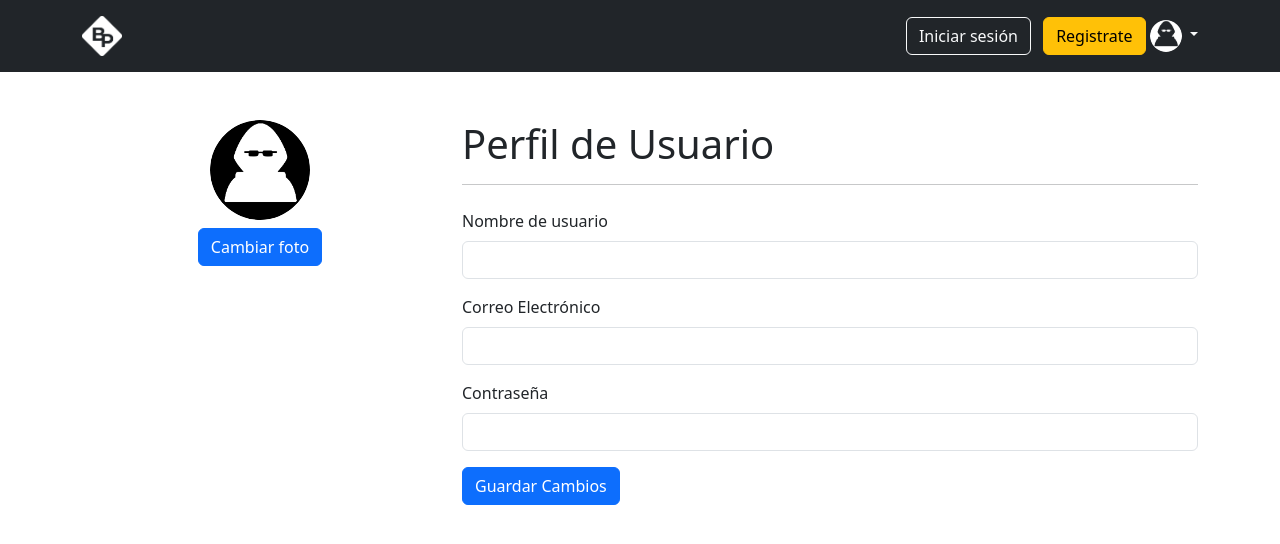
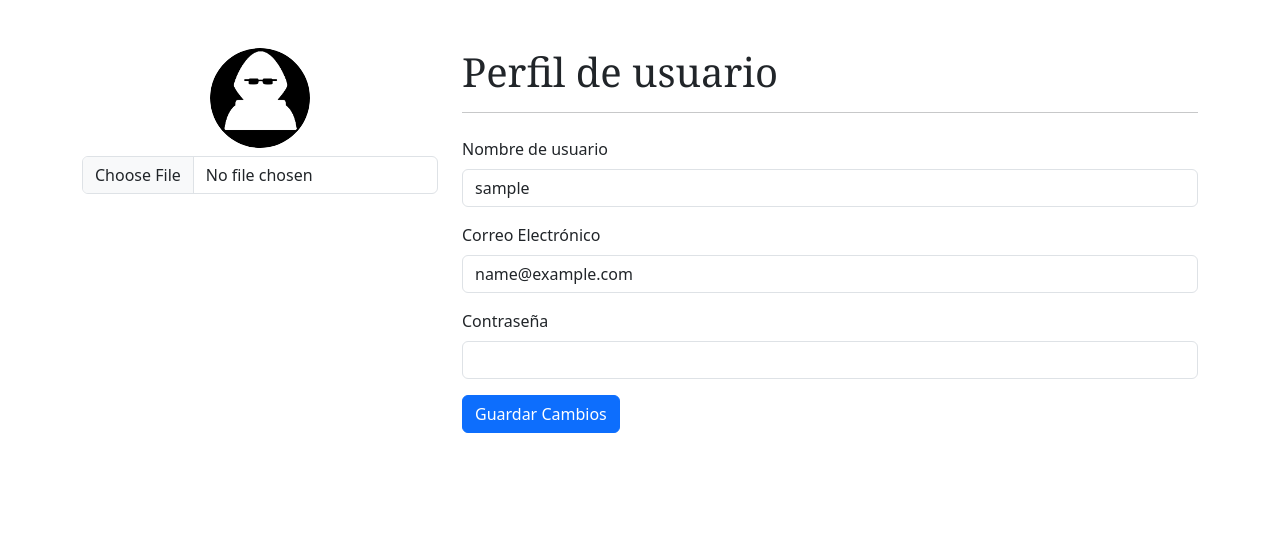
Before and after one commit to Androide47/pythonBlog, a Flask app: template blogr/templates/auth/profile.html in a window 1280 px wide. Shown: the top 544 px of the page. Run offline with Flask 3, Linux system fonts and the light colour scheme; the template is opened without the code that fills it: values that come from a table or form of the project are taken from there, others are empty; tables that the repository leaves empty hold one stand-in row (values such as "Sample post"); some libraries are stand-ins or nearby versions.

Commit message:
feat: updates

```diff
--- a/blogr/templates/auth/profile.html
+++ b/blogr/templates/auth/profile.html
@@ -1,99 +1,58 @@
-<!DOCTYPE html>
-<html lang="es">
-
-<head>
-    <meta charset="UTF-8">
-    <meta http-equiv="X-UA-Compatible" content="IE=edge">
-    <meta name="viewport" content="width=device-width, initial-scale=1.0">
-    <title>BlogPosts - Iniciar sesón</title>
-
-    <!-- Estilos de bootstrap y de app -->
-    <link rel="stylesheet" href="../css/bootstrap.min.css">
-
-</head>
-
-<body>
-
-    <header class="p-3 text-bg-dark">
+{%extends 'base.html'%} {%block header%}{%endblock%} {%block content%}
 <div class="container">
-            <div class="d-flex align-items-center justify-content-between">
-                <a href="../index.html" class="d-flex align-items-center mb-2 mb-lg-0 text-white text-decoration-none">
-                    <img src="../img/bp-light.png" alt="blog posts" width="40">
-                </a>
-
-                <div class="text-end">
-                    <a href="login.html" class="btn btn-outline-light me-2">Iniciar sesión</a>
-                    <a href="register.html" class="btn btn-warning">Registrate</a>
-
-                    <a href="#" class="link-light text-decoration-none dropdown-toggle" data-bs-toggle="dropdown">
-                        <img src="../img/user-light.png" alt="mdo" width="32" height="32" class="rounded-circle">
-                    </a>
-                    <ul class="dropdown-menu text-small">
-                        <li>
-                        <li><a class="dropdown-item d-flex align-items-center gap-2 py-2" href="admin/create.html">
-                                <span class="d-inline-block bg-success rounded-circle p-1"></span>
-                                Crear Blog
-                            </a>
-                        </li>
-                        </li>
-                        <li><a class="dropdown-item d-flex align-items-center gap-2 py-2" href="admin/posts.html">
-                                <span class="d-inline-block bg-primary rounded-circle p-1"></span>
-                                Mis Blogs
-                            </a>
-                        </li>
-                        <li><a class="dropdown-item d-flex align-items-center gap-2 py-2" href="auth/profile.html">
-                                <span class="d-inline-block bg-info rounded-circle p-1"></span>
-                                Perfil
-                            </a>
-                        </li>
-                        <li>
-                            <hr class="dropdown-divider">
-                        </li>
-                        <li><a class="dropdown-item d-flex align-items-center gap-2 py-2" href="#">
-                                <span class="d-inline-block bg-danger rounded-circle p-1"></span>
-                                Cerrar sesión
-                            </a>
-                        </li>
-                    </ul>
-                </div>
-            </div>
-        </div>
-    </header>
-    <div class="container">
+  <form method="POST">
     <div class="row mt-5">
       <div class="col-md-4">
         <div class="text-center">
-                    <img src="../img/user-dark.png" width="100" class="profile-image rounded-circle mb-2"
-                        alt="Foto de perfil">
+          <img
+            src="{{url_for('static', filename='img/user-dark.png')}}"
+            width="100"
+            class="profile-image rounded-circle mb-2"
+            alt="Foto de perfil"
+          />
           <div class="mb-3">
-                        <input type="file" id="file" class="form-control" accept="image/*" hidden>
-                        <button class="btn btn-primary mb-2" onclick="document.getElementById('file').click()">Cambiar
-                            foto</button>
+            <input type="file" id="photo" name="photo" class="form-control" />
           </div>
         </div>
       </div>
       <div class="col-md-8">
-                <h1>Perfil de Usuario</h1>
-                <hr class="mb-4">
-                <form>
+        <h1>{%block title%}Perfil de usuario{%endblock%}</h1>
+        <hr class="mb-4" />
         <div class="mb-3">
           <label for="username" class="form-label">Nombre de usuario</label>
-                        <input type="text" class="form-control" id="username" readonly required>
+          <input
+            type="text"
+            class="form-control"
+            id="username"
+            name="username"
+            value="{{user.username}}"
+            required
+          />
         </div>
         <div class="mb-3">
           <label for="email" class="form-label">Correo Electrónico</label>
-                        <input type="email" class="form-control" id="email" required>
+          <input
+            type="email"
+            class="form-control"
+            id="email"
+            name="email"
+            value="{{user.email}}"
+            readonly
+          />
         </div>
         <div class="mb-3">
           <label for="password" class="form-label">Contraseña</label>
-                        <input type="password" class="form-control" id="password" required>
+          <input
+            type="password"
+            class="form-control"
+            id="password"
+            name="password"
+          />
         </div>
         <button type="submit" class="btn btn-primary">Guardar Cambios</button>
+      </div>
+    </div>
   </form>
 </div>
-        </div>
-    </div>
-    <script src="../js/bootstrap.bundle.min.js"></script>
-</body>
 
-</html>
+{%endblock%}
--- a/blogr/templates/base.html
+++ b/blogr/templates/base.html
@@ -15,55 +15,105 @@
       rel="stylesheet"
       href="{{url_for('static', filename='css/style.css')}}"
     />
-    {%block head%}
-    {%endblock%}
+    {%block head%} {%endblock%}
   </head>
-
 
   <body>
     {%block header%}
     <header class="p-3 text-bg-dark">
       <div class="container">
         <div class="d-flex align-items-center justify-content-between">
-                <a href="index.html" class="d-flex align-items-center mb-2 mb-lg-0 text-white text-decoration-none">
-                    <img src="{{url_for('static', filename='img/bp-light.png')}}" alt="blog posts" width="40">
+          <a
+            href="{{url_for('home.index')}}"
+            class="d-flex align-items-center mb-2 mb-lg-0 text-white text-decoration-none"
+          >
+            <img
+              src="{{url_for('static', filename='img/bp-light.png')}}"
+              alt="blog posts"
+              width="40"
+            />
           </a>
 
+          {%if not g.user%}
           <div class="text-end">
-                    <a href="{{url_for('auth.login')}}" class="btn btn-outline-light me-2">Iniciar sesión</a>
-                    <a href="{{url_for('auth.register')}}" class="btn btn-warning">Registrate</a>
+            <a
+              href="{{url_for('auth.login')}}"
+              class="btn btn-outline-light me-2"
+              >Iniciar sesión</a
+            >
+            <a href="{{url_for('auth.register')}}" class="btn btn-warning"
+              >Registrate</a
+            >
+            {%else%}
 
-                    <a href="{{url_for('home.blog')}}" class="link-light text-decoration-none dropdown-toggle" data-bs-toggle="dropdown">
-                        <img src="https://github.com/mdo.png" alt="mdo" width="32" height="32" class="rounded-circle">
+            <a
+              href="{{url_for('home.index')}}"
+              class="link-light text-decoration-none dropdown-toggle"
+              data-bs-toggle="dropdown"
+            >
+              <img
+                src="{{url_for('static', filename='img/user-light.png')}}"
+                alt="mdo"
+                width="32"
+                height="32"
+                class="rounded-circle"
+              />
             </a>
             <ul class="dropdown-menu text-small">
-
               <li>
-                        <li><a class="dropdown-item d-flex align-items-center gap-2 py-2" href="admin/create.html">
-                                <span class="d-inline-block bg-success rounded-circle p-1"></span>
+                <span class="dropdown-item-text"
+                  >Hola, {{g.user.username}}</span
+                >
+              </li>
+              <li>
+                <a
+                  class="dropdown-item d-flex align-items-center gap-2 py-2"
+                  href="{{url_for('post.create')}}"
+                >
+                  <span
+                    class="d-inline-block bg-success rounded-circle p-1"
+                  ></span>
                   Crear Blog
                 </a>
               </li>
-                        </li>
-                        <li><a class="dropdown-item d-flex align-items-center gap-2 py-2" href="admin/posts.html">
-                                <span class="d-inline-block bg-primary rounded-circle p-1"></span>
+              <li>
+                <a
+                  class="dropdown-item d-flex align-items-center gap-2 py-2"
+                  href="{{url_for('post.posts')}}"
+                >
+                  <span
+                    class="d-inline-block bg-primary rounded-circle p-1"
+                  ></span>
                   Mis Blogs
                 </a>
               </li>
-                        <li><a class="dropdown-item d-flex align-items-center gap-2 py-2" href="auth/profile.html">
-                                <span class="d-inline-block bg-info rounded-circle p-1"></span>
+              <li>
+                <a
+                  class="dropdown-item d-flex align-items-center gap-2 py-2"
+                  href="{{url_for('auth.profile', id = g.user.id)}}"
+                >
+                  <span
+                    class="d-inline-block bg-info rounded-circle p-1"
+                  ></span>
                   Perfil
                 </a>
               </li>
               <li>
-                            <hr class="dropdown-divider">
+                <hr class="dropdown-divider" />
               </li>
-                        <li><a class="dropdown-item d-flex align-items-center gap-2 py-2" href="#">
-                                <span class="d-inline-block bg-danger rounded-circle p-1"></span>
+              <li>
+                <a
+                  class="dropdown-item d-flex align-items-center gap-2 py-2"
+                  href="{{url_for('auth.logout')}}"
+                >
+                  <span
+                    class="d-inline-block bg-danger rounded-circle p-1"
+                  ></span>
                   Cerrar sesión
                 </a>
               </li>
             </ul>
+            {%endif%}
           </div>
         </div>
       </div>
@@ -71,21 +121,24 @@
     {%endblock%}
 
     <!-- Sección de contenido -->
-    {% block content %}
-
-    {% for message in get_flashed_messages() %}
+    {% block content %} {% for message in get_flashed_messages() %}
     <div class="container col-xl-10 col-xxl-8 px-4 py-5">
       <div class="row">
-            <div class="alert {%block message%} alert-danger {%endblock%}" role="alert">
+        <div
+          class="alert {%block message%} alert-danger {%endblock%}"
+          role="alert"
+        >
           {{message}}
-            <button type="button" class="btn-close" data-bs-dismiss="alert" aria-label="Close"></button>
+          <button
+            type="button"
+            class="btn-close"
+            data-bs-dismiss="alert"
+            aria-label="Close"
+          ></button>
         </div>
       </div>
     </div>
-    {% endfor %}
-
-    {%endblock%}
-
+    {% endfor %} {%endblock%}
 
     <script src="{{url_for('static', filename='js/bootstrap.bundle.min.js')}}"></script>
   </body>
--- a/blogr/templates/index.html
+++ b/blogr/templates/index.html
@@ -17,7 +17,7 @@
         ¡Únete a nuestra comunidad hoy y comienza a compartir tus ideas con el
         mundo!
       </p>
-      <a href="auth/register.html" class="btn btn-outline-dark w-50 fs-3"
+      <a href="{{ url_for('auth.register') }}" class="btn btn-outline-dark w-50 fs-3"
         >Registrate</a
       >
     </div>
```
Also changed, not shown: blogr/auth.py (+24 -5 lines), blogr/templates/auth/register.html (+6 -4 lines). Lines whose indentation alone changed are shown as unchanged.
